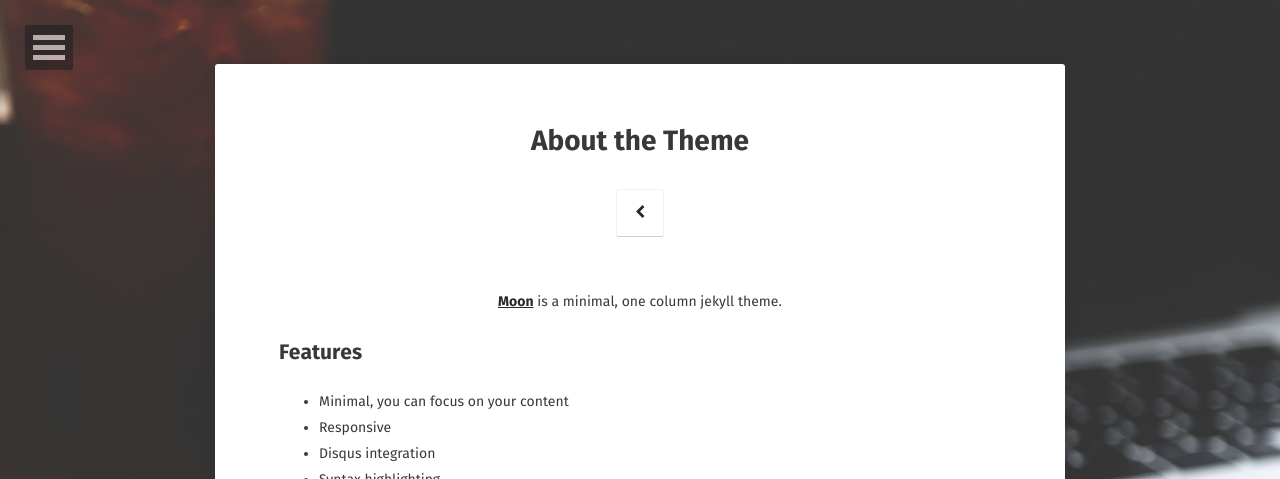
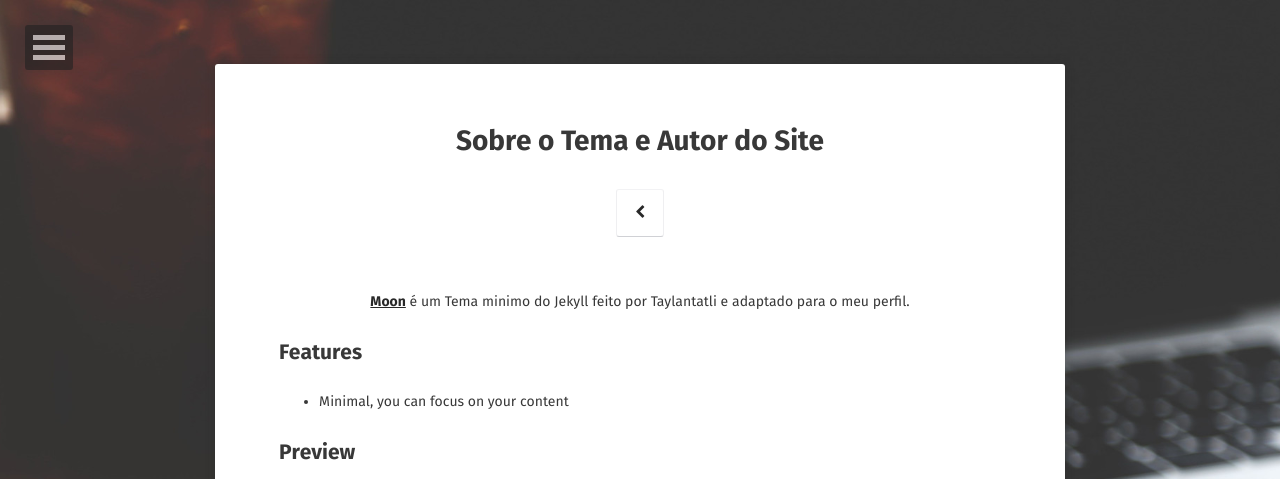
Before and after one commit to nnayrb/nnayrb.github.io, a Jekyll site: the page built from about/index.md, in a window 1280 px wide. Shown: the top 479 px of the page. Built offline with Jekyll 4.4.1, drawn with Linux system fonts in a browser that asks for light colours; some web fonts are replaced; some of the changed text lies outside the part shown; grey boxes are pictures that could not be loaded.

Commit message:
Update index.md

```diff
--- a/about/index.md
+++ b/about/index.md
@@ -1,24 +1,16 @@
 ---
 layout: page
-title: About the Theme
+title: Sobre o Tema e Autor do Site
 tags: [about, Jekyll, theme, moon]
-date: 2016-03-21
+date: 2018-03-27
 comments: false
 ---
 
-<center><a href="http://taylantatli.github.io/Moon"><b>Moon</b></a> is a minimal, one column jekyll theme.</center>
+<center><a href="http://taylantatli.github.io/Moon"><b>Moon</b></a> é um Tema minimo do Jekyll feito por Taylantatli e adaptado para o meu perfil.</center>
 
 ## Features
 * Minimal, you can focus on your content
-* Responsive
-* Disqus integration
-* Syntax highlighting
-* Optional post image
-* Social icons
-* Page for sharing projects
-* Optional background image
-* Simple navigation menu
-* MathJax support
+
 
 ## Preview
 
@@ -28,10 +20,4 @@
 {% endcapture %}
 {% include gallery images=images caption="Screenshots of Moon Theme" cols=2 %}
 
-See a [live version of Moon](http://taylantatli.github.io/Moon) hosted on GitHub.
-
-## Getting Started
-
-To learn how to install and use this theme check out the [Setup Guide](http://taylantatli.me/Moon/moon-theme/) for more information.
-
-[Install Moon](https://github.com/TaylanTatli/Moon){: .btn}
+{: .btn}
```
